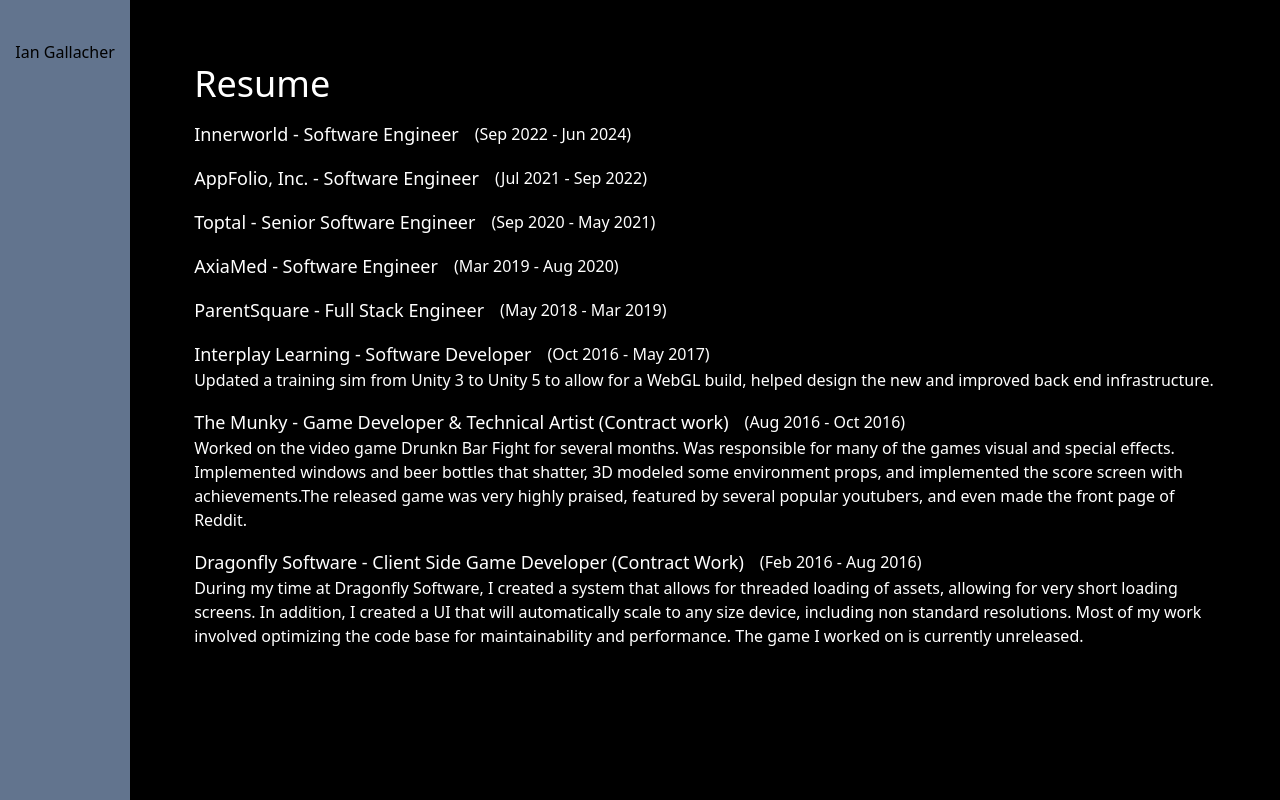
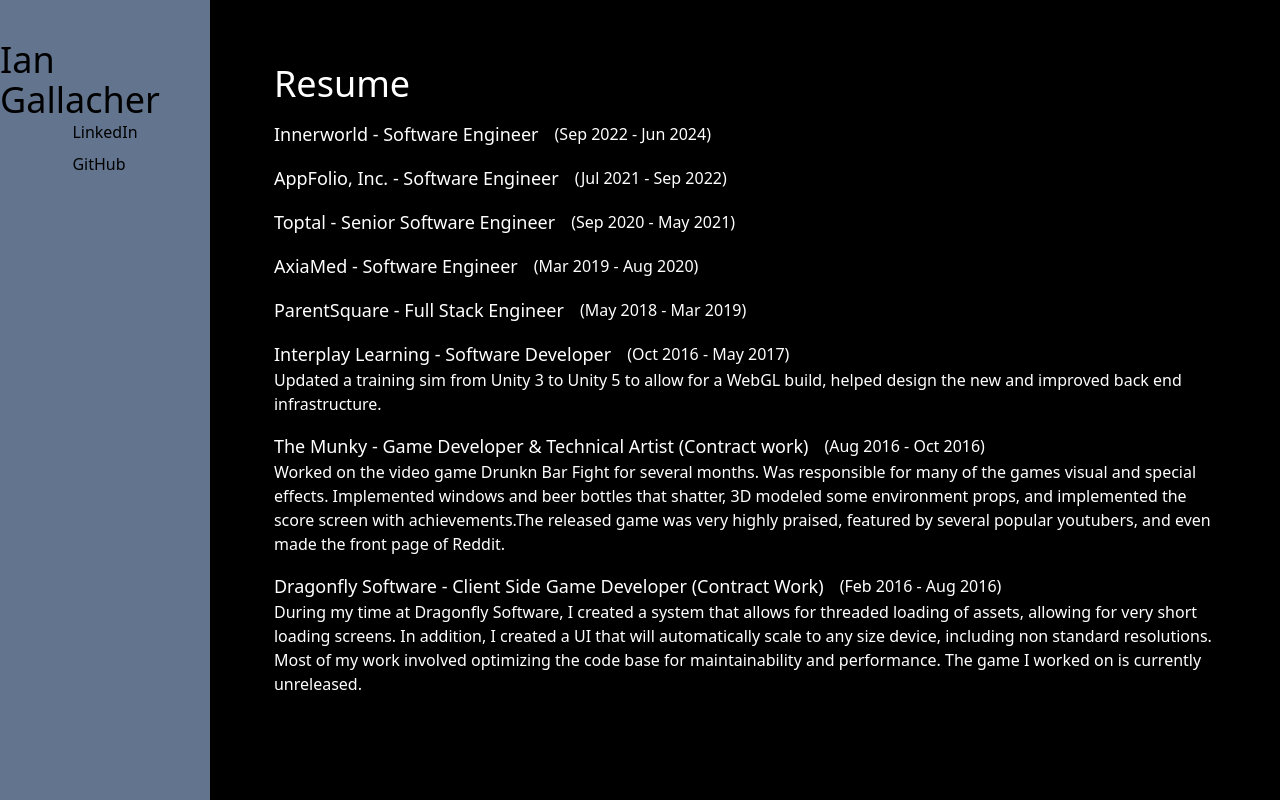
Before and after one commit to IanGallacher/iangallacher.github.io, a SvelteKit app: page / in a window 1280 px wide. Built offline with nearby package versions, Linux system fonts and the light colour scheme.

Commit message:
Add external links to resume

```diff
--- a/src/routes/Sidebar.svelte
+++ b/src/routes/Sidebar.svelte
@@ -1,3 +1,36 @@
-<div class="flex flex-col items-center w-96 pt-10 bg-slate-500">
-  <h1>Ian Gallacher</h1>
+<script lang="ts">
+  type ExternalLink = {
+    label: string;
+    href: string;
+  };
+  const externalLinks: ReadonlyArray<ExternalLink> = [
+    {
+      label: 'LinkedIn',
+      href: 'https://www.linkedin.com/in/ian-gallacher/',
+    },
+    {
+      label: 'GitHub',
+      href: 'https://github.com/IanGallacher',
+    },
+  ];
+</script>
+
+{#snippet externalLinkDiv(externalLink: ExternalLink)}
+  <external-link>
+    <a
+      class="hover:bg-blue-500"
+      href={externalLink.href}
+    >
+      {externalLink.label}
+    </a>
+  </external-link>
+{/snippet}
+
+<div class="flex flex-col items-center w-2xl pt-10 bg-slate-500">
+  <h1 class="text-4xl">Ian Gallacher</h1>
+  <external-links class="flex flex-col gap-2">
+    {#each externalLinks as externalLink (externalLink.label)}
+      {@render externalLinkDiv(externalLink)}
+    {/each}
+  </external-links>
 </div>
```
